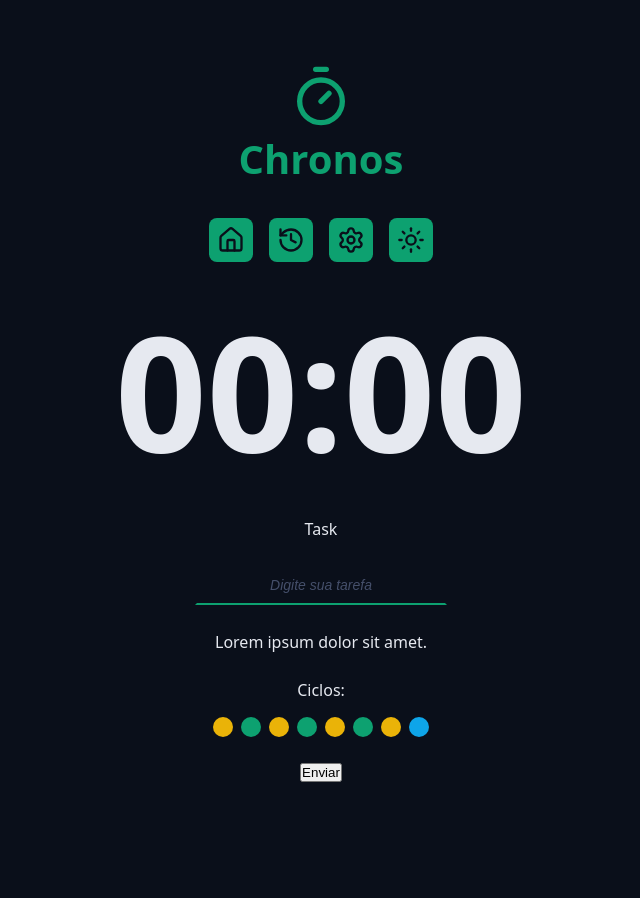
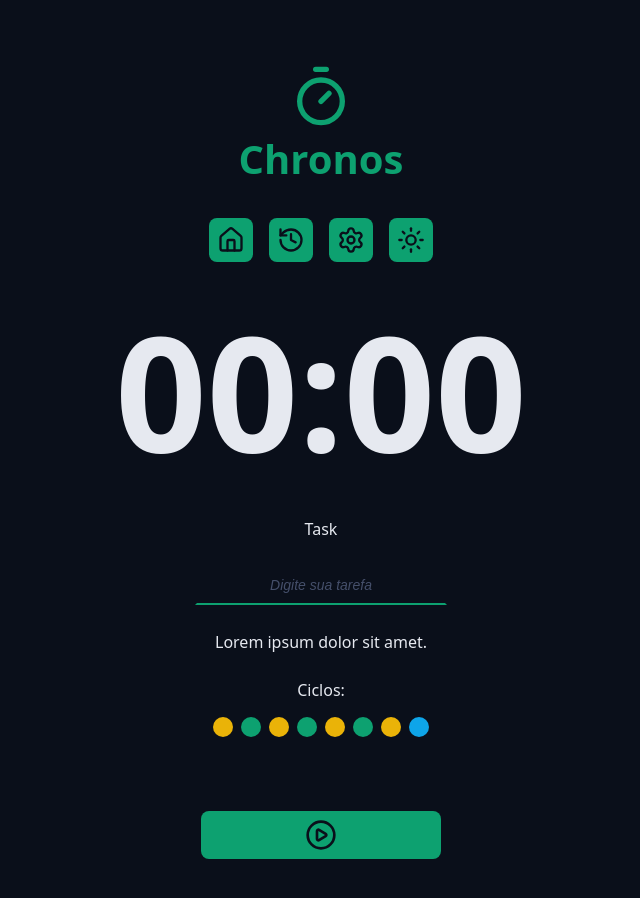
Before and after one commit to HamiltonGJr/chronos-pomodoro, a React (Vite) app: page / in a window 1280 px wide. Shown: the top 898 px of the page, without its empty margins (319-959 px from the left). Before the commit the page ends 814 px from the top, so only its background shows below. Built offline with nearby package versions, Linux system fonts and the light colour scheme.

Commit message:
Creating a reusable button component with options

```diff
--- a/src/App.tsx
+++ b/src/App.tsx
@@ -1,6 +1,9 @@
+import { PlayCircleIcon } from 'lucide-react';
+
 import { Container } from './components/Container';
 import { CountDown } from './components/CountDown';
 import { Cycles } from './components/Cycles';
+import { DefaultButton } from './components/DefaultButton';
 import { DefaultInput } from './components/DefaultInput';
 import { Logo } from './components/Logo';
 import { Menu } from './components/Menu';
@@ -43,7 +46,7 @@
           </div>
 
           <div className='formRow'>
-            <button>Enviar</button>
+            <DefaultButton icon={<PlayCircleIcon />} />
           </div>
         </form>
       </Container>
--- /dev/null
+++ b/src/components/DefaultButton/index.tsx
@@ -0,0 +1,24 @@
+import type React from 'react';
+
+import styles from './styles.module.css';
+
+type DefaultButtonProps = {
+  icon: React.ReactNode;
+  color?: 'green' | 'red';
+} & React.ComponentProps<'button'>;
+
+function DefaultButton({
+  icon,
+  color = 'green',
+  ...props
+}: DefaultButtonProps) {
+  return (
+    <>
+      <button className={`${styles.button} ${styles[color]}`} {...props}>
+        {icon}
+      </button>
+    </>
+  );
+}
+
+export { DefaultButton };
--- /dev/null
+++ b/src/components/DefaultButton/styles.module.css
@@ -0,0 +1,37 @@
+.button {
+  min-width: 24rem;
+  margin: 4.8rem 0;
+  padding: 0.8rem;
+
+  display: flex;
+  align-items: center;
+  justify-content: center;
+
+  border: none;
+  border-radius: 0.8rem;
+
+  color: var(--text-over-primary);
+  background-color: var(--primary);
+
+  cursor: pointer;
+  transition: all 0.2s ease-in-out;
+}
+
+.button svg {
+  width: 3.2rem;
+  height: 3.2rem;
+}
+
+.button:hover {
+  filter: brightness(80%);
+}
+
+.green {
+  color: var(--text-over-primary);
+  background-color: var(--primary);
+}
+
+.red {
+  color: var(--text-over-error);
+  background-color: var(--error);
+}
--- a/src/styles/theme.css
+++ b/src/styles/theme.css
@@ -26,7 +26,7 @@
   --text-over-light: #0a0f1a;
   --text-over-success: #0a0f1a;
   --text-over-warning: #0a0f1a;
-  --text-over-primary-error: #e6e9f0;
+  --text-over-error: #e6e9f0;
   --text-over-info: #0a0f1a;
 
   --text-default: #e6e9f0;
```
